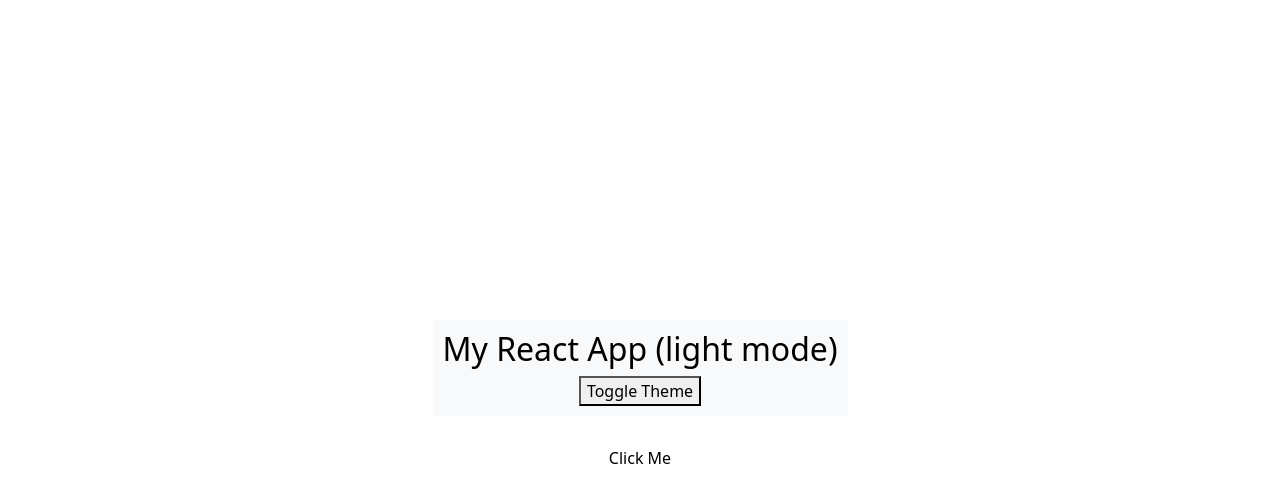
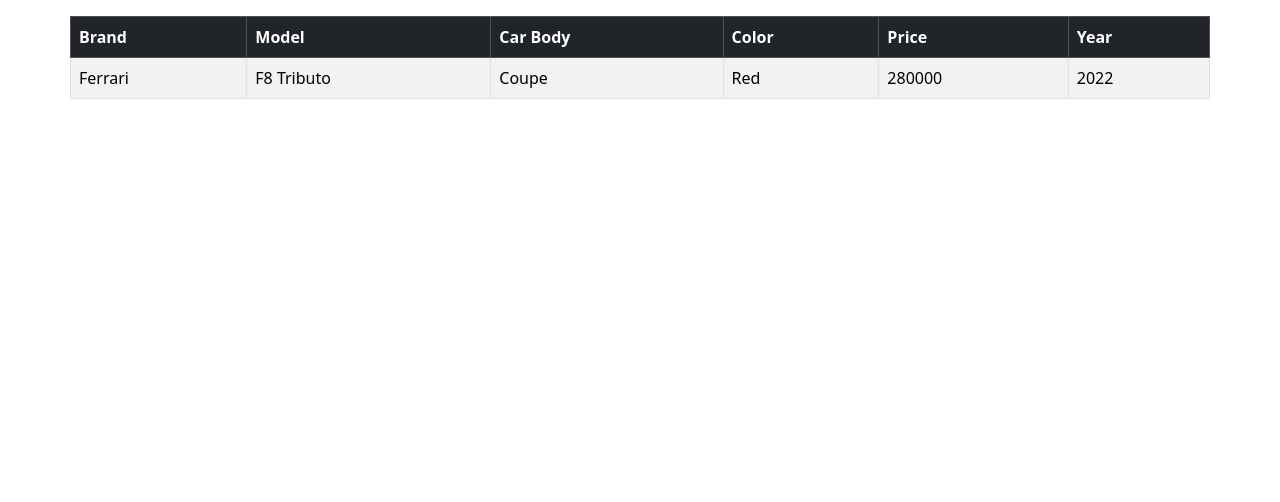
Before and after one commit to Mouha-med-ouchen/react_rep, a React (Create React App) app in the folder myapp/: page / in a window 1280 px wide. Shown: the top 502 px of the page. Built offline with nearby package versions, Linux system fonts and the light colour scheme.

Commit message:
Lists & Conditional  Rendering

```diff
--- /dev/null
+++ b/myapp/src/Cars/CarList.jsx
@@ -0,0 +1,234 @@
+import React from 'react'
+
+
+let cars = [
+    {
+        brand: "Toyota",
+        model: "Corolla",
+        carBody: "Sedan",
+        color: "White",
+        price: 23000,
+        year: 2022
+    },
+    {
+        brand: "Honda",
+        model: "Civic",
+        carBody: "Sedan",
+        color: "Silver",
+        price: 25000,
+        year: 2023
+    },
+    {
+        brand: "Ford",
+        model: "Mustang",
+        carBody: "Coupe",
+        color: "Red",
+        price: 42000,
+        year: 2021
+    },
+    {
+        brand: "Chevrolet",
+        model: "Camaro",
+        carBody: "Coupe",
+        color: "Yellow",
+        price: 45000,
+        year: 2022
+    },
+    {
+        brand: "Tesla",
+        model: "Model 3",
+        carBody: "Sedan",
+        color: "Black",
+        price: 52000,
+        year: 2024
+    },
+    {
+        brand: "BMW",
+        model: "X5",
+        carBody: "SUV",
+        color: "Blue",
+        price: 68000,
+        year: 2023
+    },
+    {
+        brand: "Mercedes-Benz",
+        model: "C-Class",
+        carBody: "Sedan",
+        color: "Gray",
+        price: 60000,
+        year: 2022
+    },
+    {
+        brand: "Audi",
+        model: "A4",
+        carBody: "Sedan",
+        color: "White",
+        price: 48000,
+        year: 2023
+    },
+    {
+        brand: "Nissan",
+        model: "Altima",
+        carBody: "Sedan",
+        color: "Silver",
+        price: 24000,
+        year: 2021
+    },
+    {
+        brand: "Hyundai",
+        model: "Tucson",
+        carBody: "SUV",
+        color: "Gray",
+        price: 29000,
+        year: 2024
+    },
+    {
+        brand: "Kia",
+        model: "Sportage",
+        carBody: "SUV",
+        color: "Black",
+        price: 31000,
+        year: 2023
+    },
+    {
+        brand: "Mazda",
+        model: "CX-5",
+        carBody: "SUV",
+        color: "Red",
+        price: 32000,
+        year: 2022
+    },
+    {
+        brand: "Volkswagen",
+        model: "Golf",
+        carBody: "Hatchback",
+        color: "Blue",
+        price: 27000,
+        year: 2021
+    },
+    {
+        brand: "Subaru",
+        model: "Outback",
+        carBody: "Wagon",
+        color: "Green",
+        price: 34000,
+        year: 2023
+    },
+    {
+        brand: "Jeep",
+        model: "Wrangler",
+        carBody: "SUV",
+        color: "Orange",
+        price: 39000,
+        year: 2022
+    },
+    {
+        brand: "Lexus",
+        model: "RX 350",
+        carBody: "SUV",
+        color: "White",
+        price: 62000,
+        year: 2024
+    },
+    {
+        brand: "Porsche",
+        model: "911 Carrera",
+        carBody: "Coupe",
+        color: "Gray",
+        price: 125000,
+        year: 2023
+    },
+    {
+        brand: "Ferrari",
+        model: "F8 Tributo",
+        carBody: "Coupe",
+        color: "Red",
+        price: 280000,
+        year: 2022
+    },
+    {
+        brand: "Lamborghini",
+        model: "Huracán EVO",
+        carBody: "Coupe",
+        color: "Yellow",
+        price: 310000,
+        year: 2024
+    },
+    {
+        brand: "Peugeot",
+        model: "3008",
+        carBody: "SUV",
+        color: "Blue",
+        price: 36000,
+        year: 2023
+    }
+];
+
+cars = [{
+    brand: "Ferrari",
+    model: "F8 Tributo",
+    carBody: "Coupe",
+    color: "Red",
+    price: 280000,
+    year: 2022
+}]
+
+function Car({ brand, model, carBody, color, price, year }) {
+    return <>
+        <tr>
+            <td>{brand}</td>
+            <td>{model}</td>
+            <td>{carBody}</td>
+            <td>{color}</td>
+            <td>{price}</td>
+            <td>{year}</td>
+        </tr>
+    </>;
+}
+<Car />
+
+export default function CarList() {
+    const DisplayCars = () => {
+        return cars.map((car, key) => {
+            const { brand, model, carBody, color, price, year } = car;
+            return <Car
+                key={key}
+                brand={brand}
+                model={model}
+                carBody={carBody}
+                color={color}
+                price={price}
+                year={year}
+            />;
+        })
+    }
+
+    return (
+
+        <>
+            {cars.length > 0 ? (
+                <table className="container table table-striped table-bordered mt-3">
+                    <thead className="table-dark">
+                        <tr>
+                            <th>Brand</th>
+                            <th>Model</th>
+                            <th>Car Body</th>
+                            <th>Color</th>
+                            <th>Price</th>
+                            <th>Year</th>
+                        </tr>
+                    </thead>
+                    <tbody>
+                        {DisplayCars()}
+                    </tbody>
+                </table>
+            ) : (
+                <div className="alert alert-warning">No element</div>
+            )}
+
+
+        </>
+
+
+    )
+}
--- a/myapp/src/index.js
+++ b/myapp/src/index.js
@@ -4,11 +4,11 @@
 import 'bootstrap/dist/css/bootstrap.min.css';
 import 'bootstrap/dist/js/bootstrap.bundle.min.js';
 
-import App from './Context/App';
+import CarList from './Cars/CarList';
 
 const root = ReactDOM.createRoot(document.getElementById('root'));
 root.render(
   <React.StrictMode>
-    <App></App>
+  <CarList></CarList>
   </React.StrictMode>
 );
```
